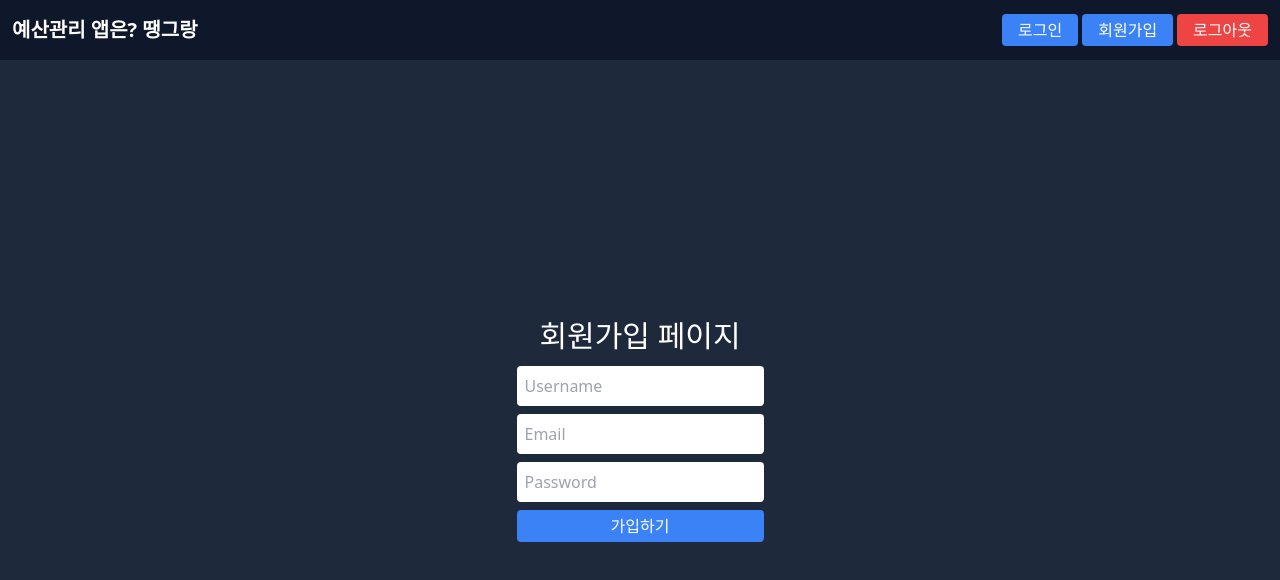
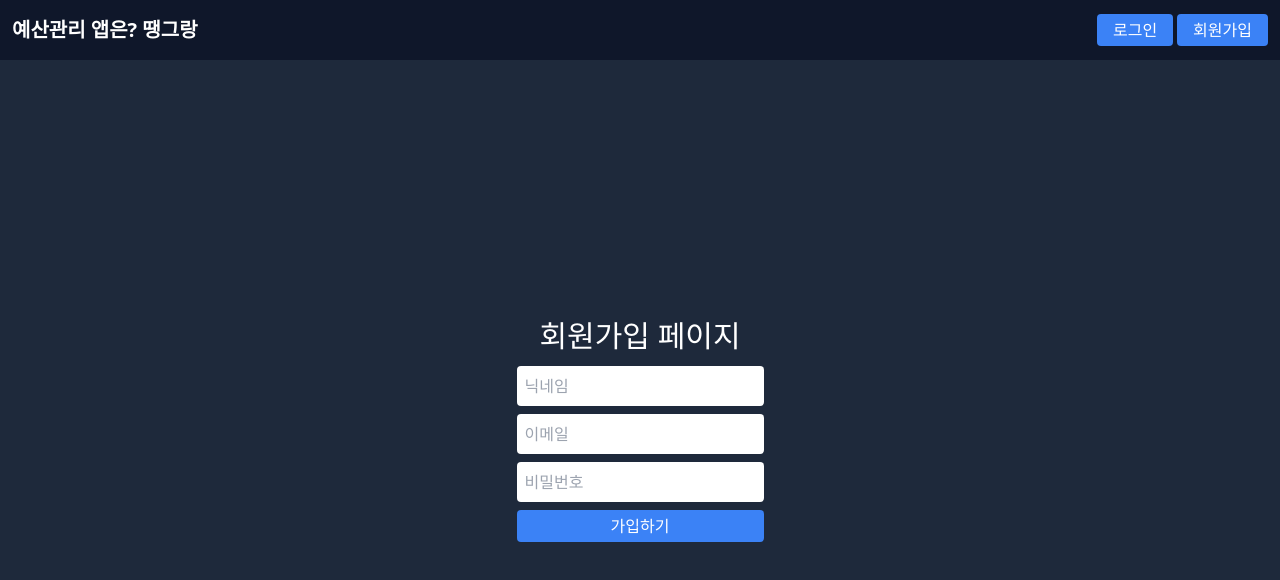
Before and after one commit to elecch/testmoneyapp-front, a React (Vite) app: page /signup in a window 1280 px wide. Shown: the top 580 px of the page. Built offline with nearby package versions, Linux system fonts and the light colour scheme.

Commit message:
data structure clear

```diff
--- a/src/App.jsx
+++ b/src/App.jsx
@@ -22,7 +22,7 @@ function App() {
         pauseOnHover
         theme="dark"
       />
-      <Header />
+
       <Routes>
         <Route path="/" element={<Login />} />
         <Route
--- a/src/Components/Header.jsx
+++ b/src/Components/Header.jsx
@@ -4,7 +4,7 @@ import { handleError } from "../utils/handleError";
 import axios from "axios";
 axios.defaults.withCredentials = true;
 
-export default function Header() {
+export default function Header({ isLoggedIn }) {
   const navigate = useNavigate();
 
   const handleLogout = async () => {
@@ -26,26 +26,37 @@ export default function Header() {
     <nav className="h-[60px] flex w-full bg-slate-900 text-white p-3 justify-between items-center">
       <h2
         onClick={() => navigate(0)}
-        className="font-bold text-xl cursor-pointer select-none"
+        className="font-bold text-xl text-white cursor-pointer select-none"
       >
         예산관리 앱은? 땡그랑
       </h2>
+
       <ul className="flex gap-1">
+        {isLoggedIn ? (
+          <>
+            <li>
+              <button onClick={handleLogout} className="danger-btn">
+                로그아웃
+              </button>
+            </li>
+          </>
+        ) : (
+          <>
             <li>
               <button onClick={() => navigate("/")} className="primary-btn">
                 로그인
               </button>
             </li>
             <li>
-          <button onClick={() => navigate("/signup")} className="primary-btn">
+              <button
+                onClick={() => navigate("/signup")}
+                className="primary-btn"
+              >
                 회원가입
               </button>
             </li>
-        <li>
-          <button onClick={handleLogout} className="danger-btn">
-            로그아웃
-          </button>
-        </li>
+          </>
+        )}
       </ul>
     </nav>
   );
--- a/src/Components/Home.jsx
+++ b/src/Components/Home.jsx
@@ -11,6 +11,7 @@ import styled from "styled-components";
 import bg from "../img/bg.png";
 import { MainLayout } from "../styles/Layouts";
 import Chart from "../Components/Chart/Chart";
+import Header from "./Header";
 
 axios.defaults.withCredentials = true;
 
@@ -62,6 +63,7 @@ export default function Home() {
     <div>
       {isLoggedIn ? (
         <>
+          <Header isLoggedIn={isLoggedIn} />
           <AppStyled bg={bg} className="App">
             {orbMemo}
             <MainLayout>
@@ -69,6 +71,7 @@ export default function Home() {
                 username={userData.username}
                 active={active}
                 setActive={setActive}
+                picture={userData.picture}
               />
               <main>{displayData()}</main>
             </MainLayout>
--- a/src/Components/Login.jsx
+++ b/src/Components/Login.jsx
@@ -3,6 +3,7 @@ import axios from "axios";
 import { handleError } from "../utils/handleError";
 import { useNavigate } from "react-router-dom";
 import { toast } from "react-toastify";
+import Header from "./Header";
 axios.defaults.withCredentials = true;
 
 const defaultValues = {
@@ -38,6 +39,8 @@ export default function Login() {
   };
 
   return (
+    <>
+      <Header />
       <div className="__login w-full h-[calc(100dvh-60px)] bg-slate-800 text-white flex justify-center items-center flex-col gap-3">
         <h1 className="text-3xl">로그인 페이지</h1>
 
@@ -65,5 +68,6 @@ export default function Login() {
           </button>
         </form>
       </div>
+    </>
   );
 }
--- a/src/Components/Navigation/Navigation.jsx
+++ b/src/Components/Navigation/Navigation.jsx
@@ -4,11 +4,11 @@ import avatar from "../../img/avatar.png";
 import { signout } from "../../utils/Icons";
 import { menuItems } from "../../utils/menuItems";
 
-function Navigation({ username, active, setActive }) {
+function Navigation({ username, active, setActive, picture }) {
   return (
     <NavStyled>
       <div className="user-con">
-        <img src={avatar} alt="" />
+        <img src={picture} alt="" />
         <div className="text">
           <h2>{username}</h2>
         </div>
--- a/src/Components/Signup.jsx
+++ b/src/Components/Signup.jsx
@@ -3,12 +3,14 @@ import axios from "axios";
 import { handleError } from "../utils/handleError";
 import { toast } from "react-toastify";
 import { useNavigate } from "react-router-dom";
+import Header from "./Header";
 axios.defaults.withCredentials = true;
 
 const defaultValues = {
   email: "",
   username: "",
   password: "",
+  picture: "",
 };
 
 export default function Signup() {
@@ -22,6 +24,7 @@ export default function Signup() {
         email: signupInput.email,
         password: signupInput.password,
         username: signupInput.username,
+        picture: signupInput.picture,
       });
       navigate("/");
       toast.success("가입 완료!");
@@ -39,6 +42,8 @@ export default function Signup() {
   };
 
   return (
+    <>
+      <Header />
       <div className="__signup w-full h-[calc(100dvh-60px)] bg-slate-800 text-white flex justify-center items-center flex-col gap-3">
         <h1 className="text-3xl">회원가입 페이지</h1>
 
@@ -46,7 +51,7 @@ export default function Signup() {
           <input
             className="text-black outline-none p-2 rounded"
             type="text"
-          placeholder="Username"
+            placeholder="닉네임"
             required
             name="username"
             value={signupInput.username}
@@ -55,7 +60,7 @@ export default function Signup() {
           <input
             className="text-black outline-none p-2 rounded"
             type="email"
-          placeholder="Email"
+            placeholder="이메일"
             required
             name="email"
             value={signupInput.email}
@@ -64,7 +69,7 @@ export default function Signup() {
           <input
             className="text-black outline-none p-2 rounded"
             type="password"
-          placeholder="Password"
+            placeholder="비밀번호"
             required
             name="password"
             value={signupInput.password}
@@ -75,5 +80,6 @@ export default function Signup() {
           </button>
         </form>
       </div>
+    </>
   );
 }
```
Lines whose indentation alone changed are shown as unchanged.
